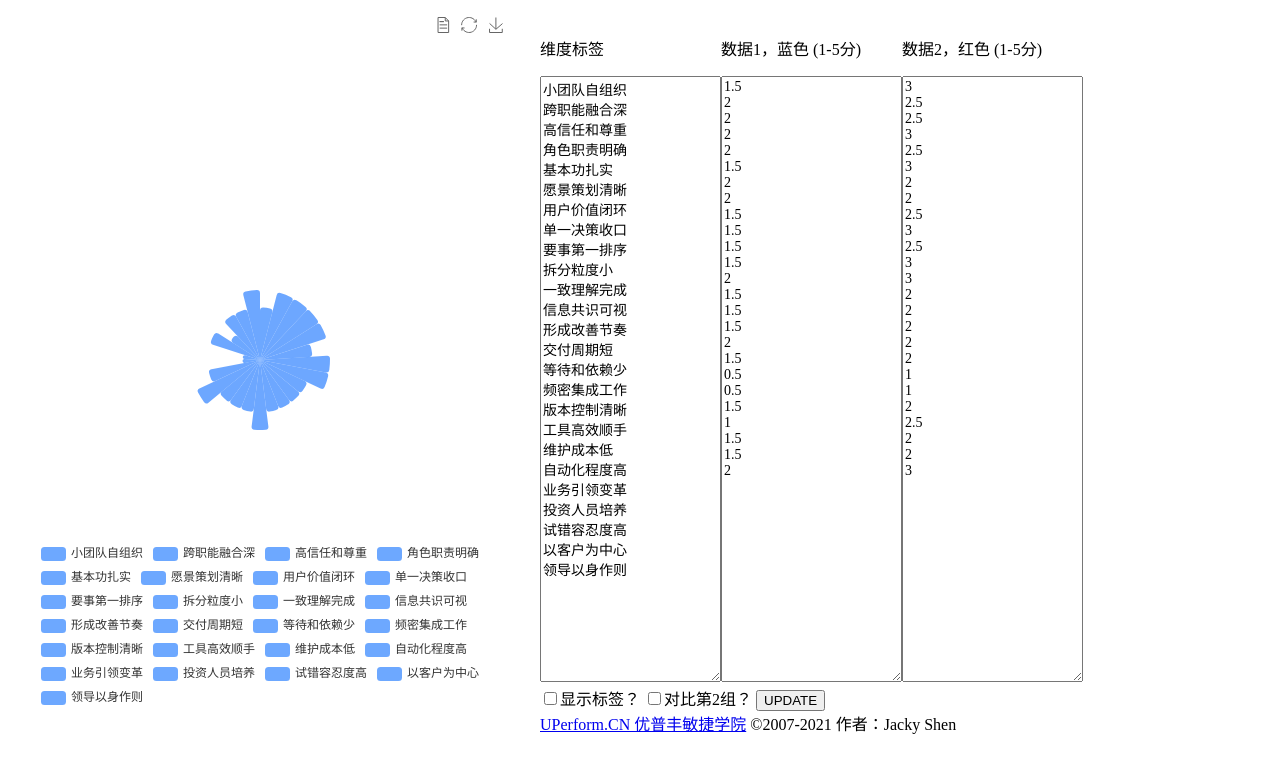
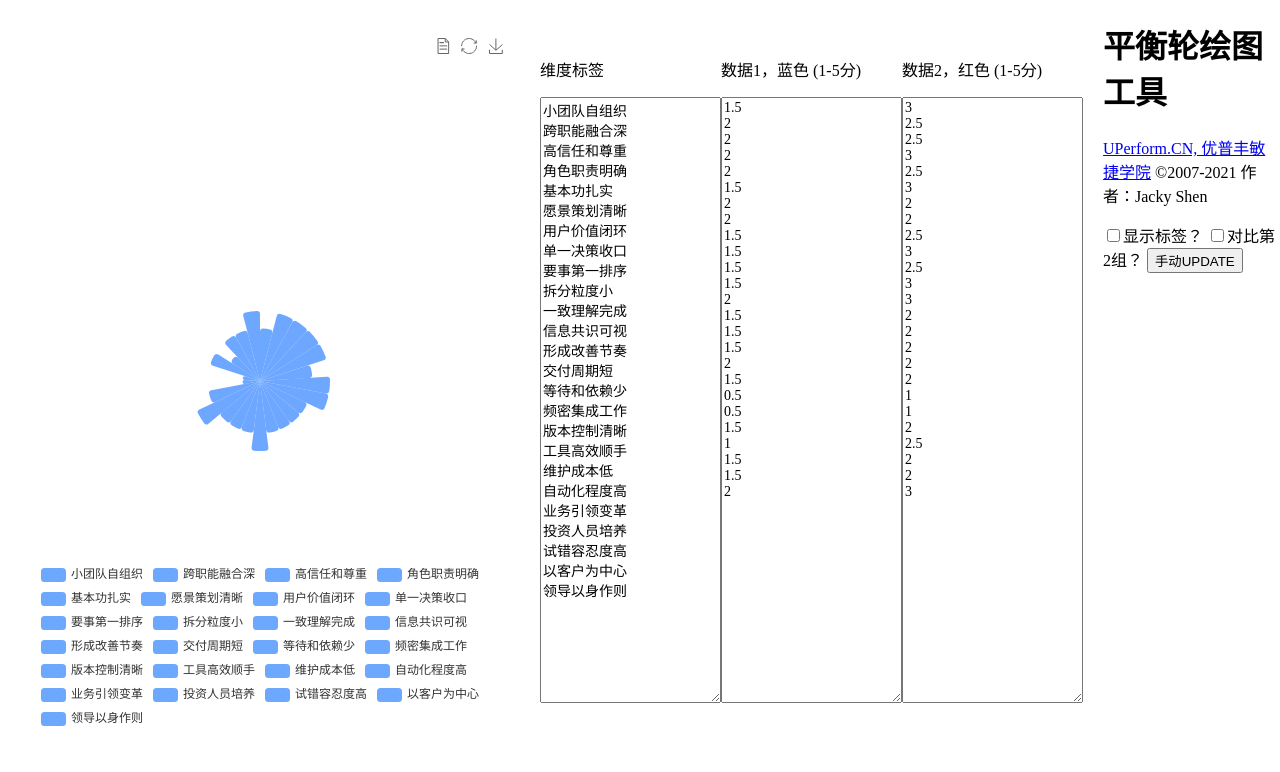
Before and after one commit to mebusw/roseType-balance-wheel-assessment-tool, a plain HTML site: page index.html in a window 1280 px wide. Drawn offline with nearby package versions, Linux system fonts and the light colour scheme.

Commit message:
refine UI

```diff
--- a/index.html
+++ b/index.html
@@ -18,13 +18,17 @@
         	<div style="float: left;"><p>维度标签</p><textarea id="dimensions" style="font-family: serif; font-size: 14px; height: 600px;"></textarea></div>
         	<div style="float: left;"><p>数据1，蓝色 (1-5分)</p><textarea id="teamData1" style="font-family: serif; font-size: 14px;height: 600px;" onchange="update()"></textarea></div>
         	<div style="float: left;"><p>数据2，红色 (1-5分)</p><textarea id="teamData2" style="font-family: serif; font-size: 14px;height: 600px;" onchange="update()"></textarea></div>
-        	<div>
+		</div>
+        <div>
+        	<h1>平衡轮绘图工具</h1>
+			<a href="http://www.uperform.cn">UPerform.CN, 优普丰敏捷学院</a>  ©2007-2021 作者：Jacky Shen
+		</div>
+        <div style="">
+        		<p></p>
         		<input type="checkbox" id="willShowLabel" onchange="update()"><label for="willShowLabel">显示标签？</label>
         		<input type="checkbox" id="willCompareWithTeam2" onchange="toogleTwo()"><label for="willCompareWithTeam2">对比第2组？</label>
-        		<button id="update" onClick="update()">UPDATE</button>
-        	</div>
-	        <div><a href="http://www.uperform.cn">UPerform.CN 优普丰敏捷学院</a>  ©2007-2021 作者：Jacky Shen</div>
-        </div>
+        		<button id="update" onClick="update()">手动UPDATE</button>
+	    </div>
 
         <script type="text/javascript" src="https://cdn.jsdelivr.net/npm/echarts@5/dist/echarts.min.js"></script>
         <!-- Uncomment this line if you want to dataTool extension
```
